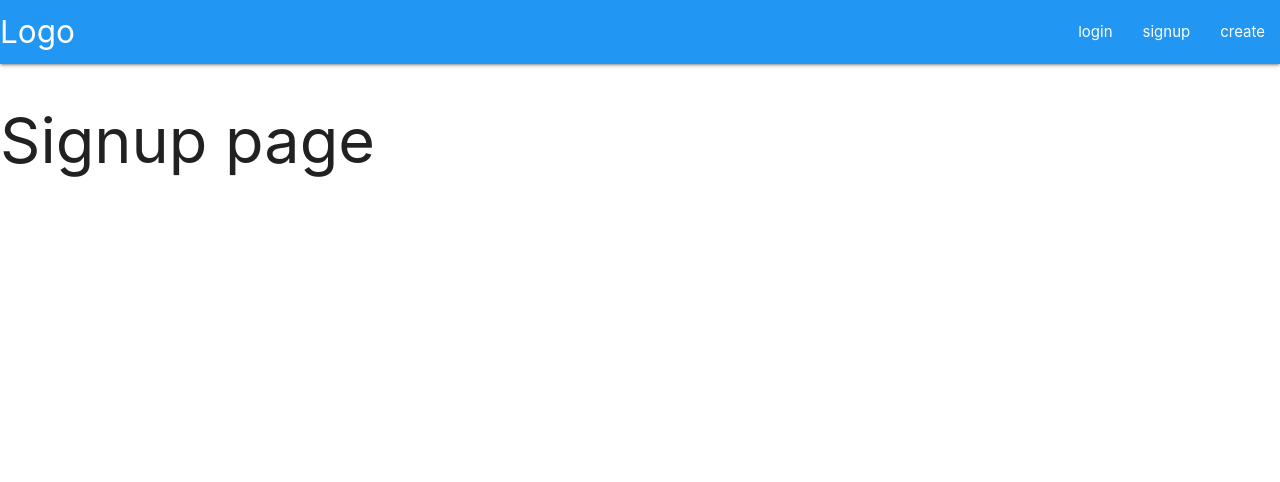
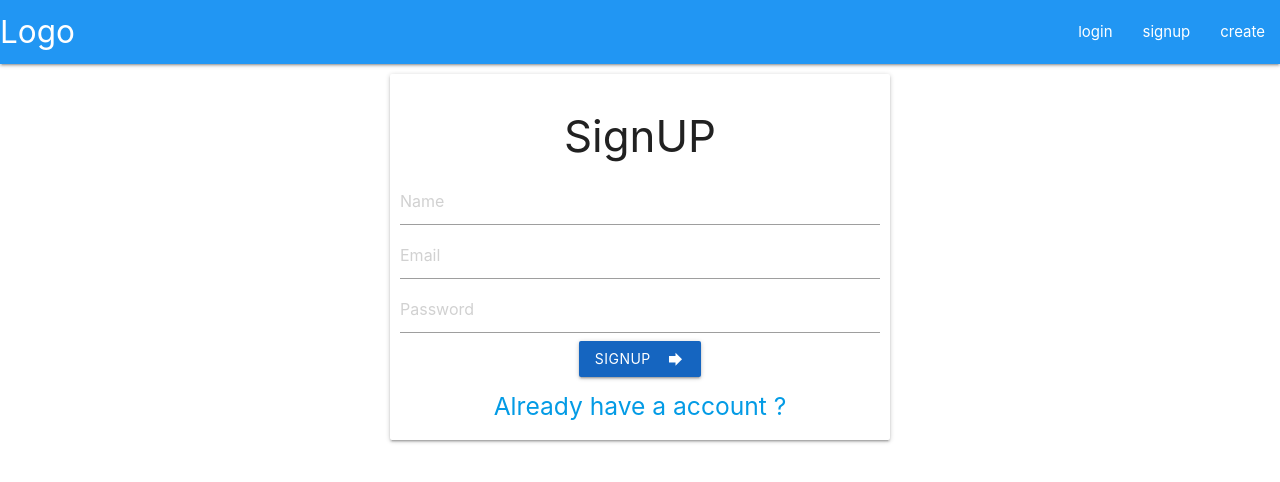
Before and after one commit to Satish-KumarGupta/mystore, a Next.js app: page /Signup in a window 1280 px wide. Shown: the top 482 px of the page. Built offline with nearby package versions, Linux system fonts and the light colour scheme.

Commit message:
design and styling the signup page

```diff
--- a/pages/Signup.js
+++ b/pages/Signup.js
@@ -1,12 +1,35 @@
+import Link from 'next/link'
+import {useState} from 'react'
+import baseUrl from '../Helper/baseUrl'
+import { useRouter } from 'next/router'
+const signup=()=> {
+    const [name,setName] = useState("")
+    const [email,setEmail] = useState("")
+    const [password,setPassword] = useState("")
+    const router  = useRouter()
+    return (
+        <div className="container card authcard center-align">
+        <h3>SignUP</h3>
+        <form onSubmit={(e)=>userSignup(e)}>
+          <input type="text" placeholder="Name"
+          value={name}
+          onChange={(e)=>setName(e.target.value)}
+          />
+          <input type="email" placeholder="Email"
+          value={email}
+          onChange={(e)=>setEmail(e.target.value)}
+          />
+          <input type="password" placeholder="Password"
+          value={password}
+          onChange={(e)=>setPassword(e.target.value)}
+          />
+            <button className="btn waves-effect waves-light #1565c0 blue darken-3" type="submit">signup
+              <i className="material-icons right">forward</i>
+          </button>
+          <Link href="/login"><a><h5>Already have a account ?</h5></a></Link>
+        </form>
 
-const signup=()=> {
-    return (
-        <div>
-            <h1>
-            Signup page
-            </h1>
-
-        </div>
+      </div>
     )
 }
 
--- a/pages/index.js
+++ b/pages/index.js
@@ -9,7 +9,7 @@ const  Home=({products}) =>{
   const productList = products.map(product=>{
     console.log(product);
     return(
-     <div className="card" key={product._id}>
+     <div className="card pcard" key={product._id}>
      <div className="card-image">
        <img src={product.mediaUrl} />
        <span className="card-title">{product.name}</span>
--- a/public/style.css
+++ b/public/style.css
@@ -4,8 +4,19 @@
         justify-content: center;
     }
 
-    .card{
+    .pcard{
         max-width: 40%;
         margin: 20px;
     }
 }
+
+.authcard{
+    margin: 10px auto !important;
+    max-width: 500px !important;
+    padding: 10px;
+  }
+  input:focus{
+    border-bottom: 1px solid #1565c0 !important;
+    box-shadow: 0 1px 0 0 #1565c0 !important;
+  }
+  © 2021 GitHub, Inc.
```
